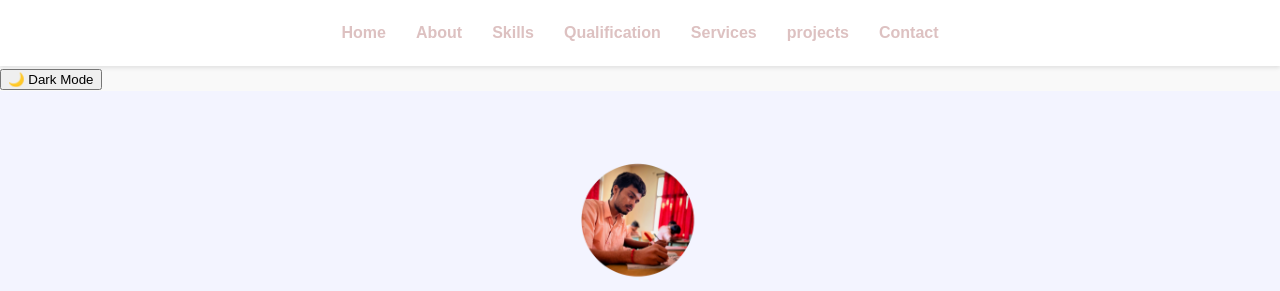
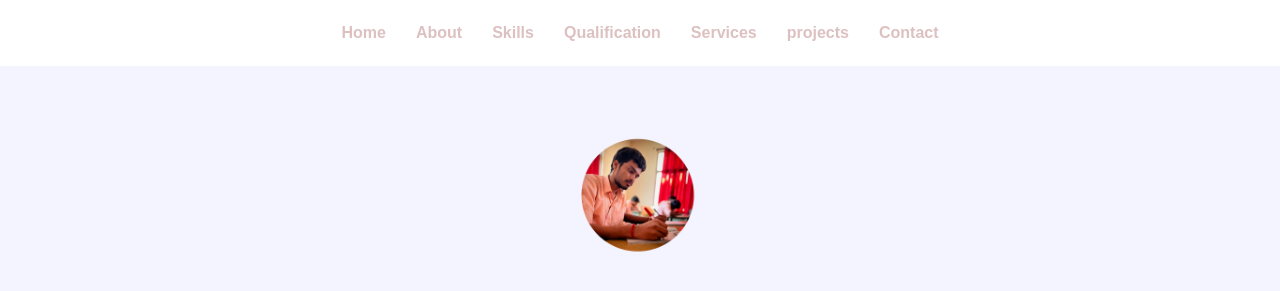
Before and after one commit to durgaprasadsagar/Portfolio, a plain HTML site: page index.html in a window 1280 px wide. Shown: the top 291 px of the page. Drawn offline with Linux system fonts and the light colour scheme; a web font is replaced by a local one.

Commit message:
Update index.html

```diff
--- a/index.html
+++ b/index.html
@@ -22,7 +22,7 @@
         </nav>
     </header>
 
-    <button class="dark-mode-btn" onclick="toggleDarkMode()">🌙 Dark Mode</button>
+
     <section id="home" class="hero">
         <div class="intro">
             <img src="profile.png" alt="durgaprasadsagar">
```
